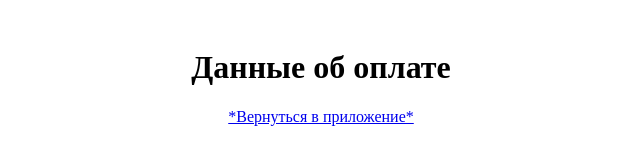
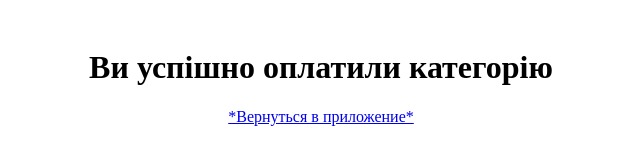
Before and after one commit to IvanSamoiliuk/zudo.github.io, a plain HTML site: page index.html in a window 1280 px wide. Shown: the whole page, without its empty margins (319-959 px from the left). Drawn offline with Linux system fonts and the light colour scheme.

Commit message:
Update index.html

```diff
--- a/index.html
+++ b/index.html
@@ -7,7 +7,7 @@
 </head>
 <body>
     <div style="text-align: center; padding: 20px;">
-        <h1>Данные об оплате</h1>
+        <h1>Ви успішно оплатили категорію</h1>
 
         <!-- Используем JavaScript для вывода данных -->
         <script>
```
